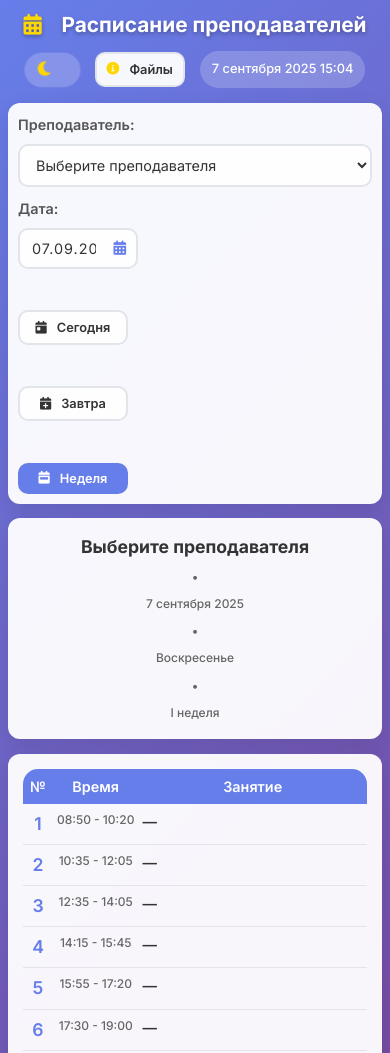
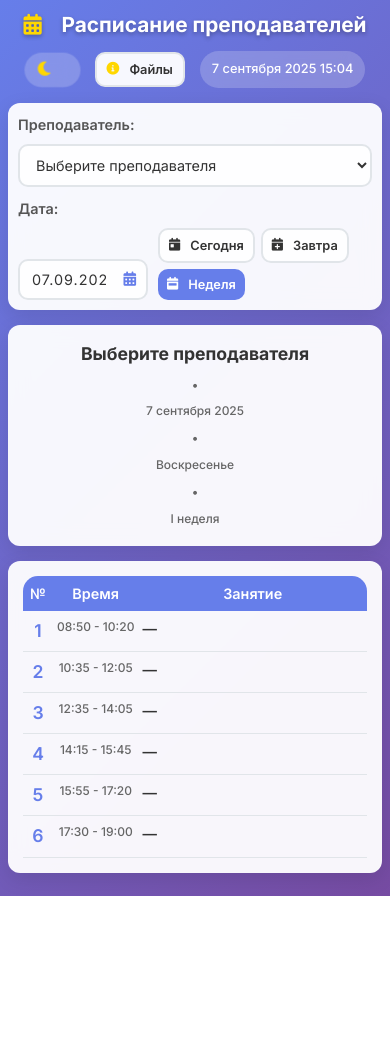
Before and after one commit to romashevao/raspisanie, a website: page index.html in a window 390 px wide. Shown: the top 1053 px of the page. After the commit the page ends 896 px from the top, so only its background shows below. Drawn offline with Linux system fonts and the light colour scheme.

Commit message:
ui: compact date row (today/tomorrow/week near date field)

```diff
--- a/index.html
+++ b/index.html
@@ -38,35 +38,27 @@
 
             <div class="control-group">
                 <label for="dateInput">Дата:</label>
+                <div class="date-row">
                     <div class="date-input-wrapper">
                         <input type="text" id="dateInput" class="date-input" placeholder="дд.мм.гггг" maxlength="10">
-                    <button type="button" id="datePickerBtn" class="date-picker-btn">
+                        <button type="button" id="datePickerBtn" class="date-picker-btn" title="Открыть календарь">
                             <i class="fas fa-calendar-alt"></i>
                         </button>
                         <!-- Постоянный скрытый date-пикер для стабильного открытия -->
                         <input type="date" id="hiddenDatePicker" aria-hidden="true" tabindex="-1" style="position:fixed;left:4px;top:4px;opacity:0;width:1px;height:1px;" />
                     </div>
-            </div>
-
-            <div class="control-group">
-                <label>&nbsp;</label>
-                <button id="todayBtn" class="btn btn-secondary">
+                    <div class="date-actions">
+                        <button id="todayBtn" class="btn btn-secondary" title="Сегодня">
                             <i class="fas fa-calendar-day"></i> Сегодня
                         </button>
-            </div>
-
-            <div class="control-group">
-                <label>&nbsp;</label>
-                <button id="tomorrowBtn" class="btn btn-secondary">
+                        <button id="tomorrowBtn" class="btn btn-secondary" title="Завтра">
                             <i class="fas fa-calendar-plus"></i> Завтра
                         </button>
-            </div>
-
-            <div class="control-group">
-                <label>&nbsp;</label>
-                <button id="weekBtn" class="btn btn-primary">
+                        <button id="weekBtn" class="btn btn-primary" title="Неделя">
                             <i class="fas fa-calendar-week"></i> Неделя
                         </button>
+                    </div>
+                </div>
             </div>
         </div>
 
--- a/styles.css
+++ b/styles.css
@@ -152,7 +152,7 @@ body {
 /* Controls */
 .controls {
     display: grid;
-    grid-template-columns: repeat(5, 1fr);
+    grid-template-columns: repeat(3, 1fr) 1.2fr 0fr;
     gap: 12px;
     margin-bottom: 15px;
     background: var(--bg-secondary);
@@ -219,7 +219,7 @@ body {
     position: relative;
     display: flex;
     align-items: center;
-    max-width: 150px;
+    max-width: 160px;
 }
 
 .date-input {
@@ -228,6 +228,24 @@ body {
     font-family: inherit;
     letter-spacing: 1px;
     padding-right: 40px;
+}
+
+/* Ряд: поле даты + кнопки вплотную */
+.date-row {
+    display: flex;
+    align-items: end;
+    gap: 10px;
+}
+
+.date-actions {
+    display: flex;
+    gap: 8px;
+}
+
+.date-actions .btn {
+    min-width: auto;
+    max-width: none;
+    padding: 8px 10px;
 }
 
 .date-picker-btn {
@@ -656,17 +674,11 @@ body {
 
 /* Responsive Design */
 @media (max-width: 1024px) {
-    .controls {
-        grid-template-columns: repeat(3, 1fr);
-        gap: 12px;
-    }
+    .controls { grid-template-columns: 1fr 1fr; }
 }
 
 @media (max-width: 900px) {
-    .controls {
-        grid-template-columns: repeat(2, 1fr);
-        gap: 12px;
-    }
+    .controls { grid-template-columns: 1fr; }
 }
 
 @media (max-width: 768px) {
@@ -721,9 +733,9 @@ body {
         font-size: 0.8rem;
     }
 
-    .date-input-wrapper {
-        max-width: 130px;
-    }
+    .date-input-wrapper { max-width: 140px; }
+    .date-actions { gap: 6px; }
+    .date-actions .btn { padding: 8px 9px; }
 
     .schedule-table {
         font-size: 0.8rem;
@@ -746,9 +758,7 @@ body {
         max-width: 250px;
     }
 
-    .week-days {
-        grid-template-columns: 1fr;
-    }
+    .week-days { grid-template-columns: 1fr; }
 }
 
 @media (max-width: 480px) {
@@ -819,9 +829,8 @@ body {
         font-size: 0.75rem;
     }
 
-    .date-input-wrapper {
-        max-width: 120px;
-    }
+    .date-input-wrapper { max-width: 130px; }
+    .date-actions { gap: 6px; flex-wrap: wrap; }
 }
 
 @media (max-width: 360px) {
@@ -863,9 +872,7 @@ body {
         max-width: 150px;
     }
 
-    .date-input-wrapper {
-        max-width: 110px;
-    }
+    .date-input-wrapper { max-width: 120px; }
 }
 
 /* Loading animation */
```
Lines whose indentation alone changed are shown as unchanged.
